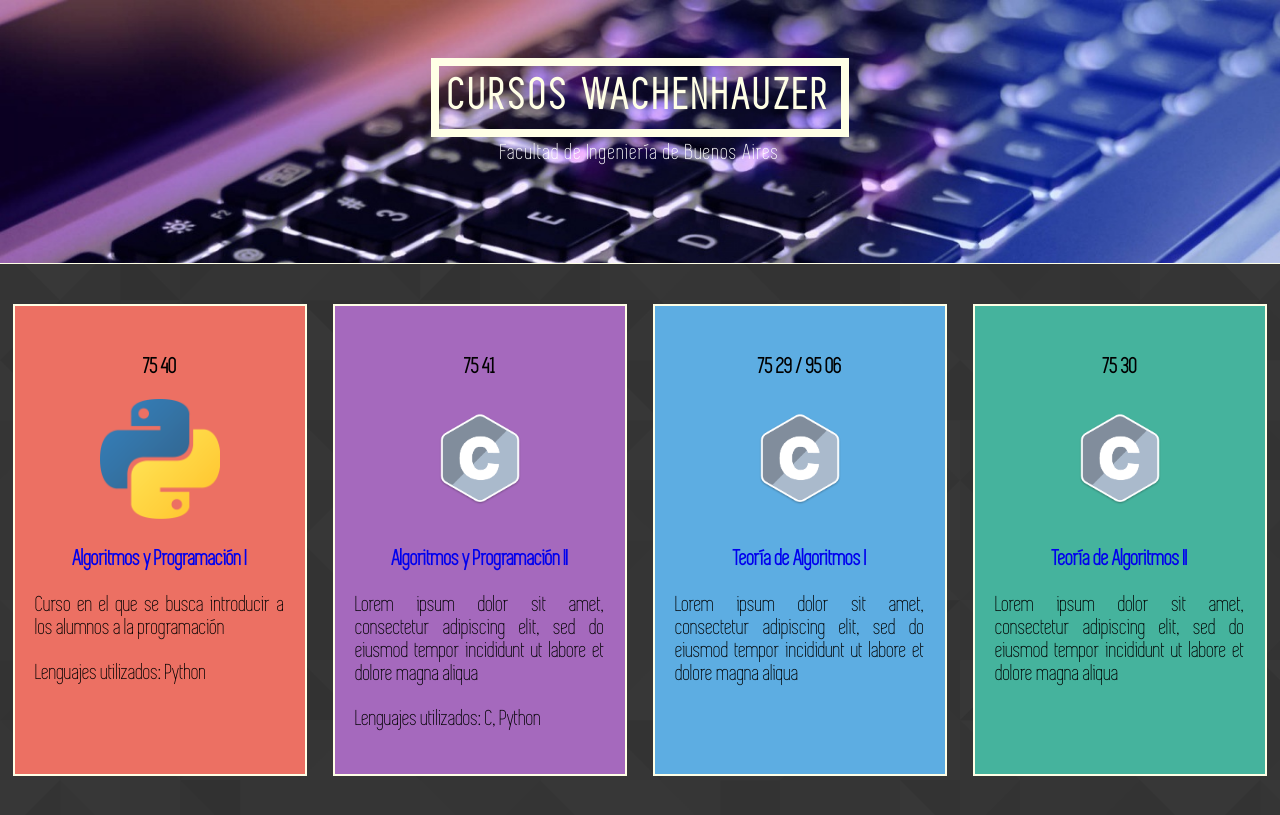
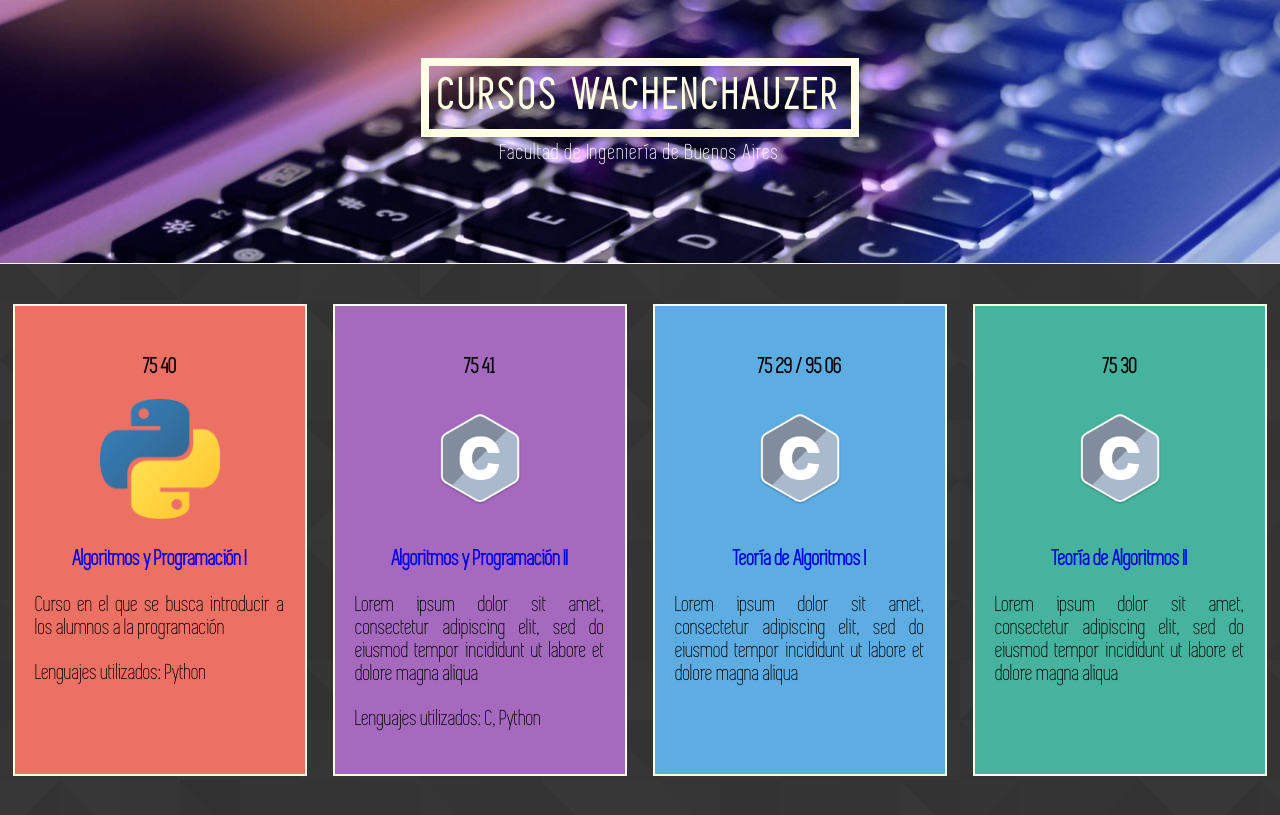
Before and after one commit to algoritmos-rw/algoritmos-rw.github.io, a Jekyll site: the page built from index.md, in a window 1280 px wide. Shown: the top 815 px of the page. Built offline with Jekyll 4.4.1, drawn with Linux system fonts in a browser that asks for light colours.

Commit message:
Arreglado apellido de Rosita

```diff
--- a/_layouts/default.html
+++ b/_layouts/default.html
@@ -9,7 +9,7 @@
 </head>
 
 <header class="cabezera" >
-        <h1><span>Cursos Wachenhauzer</span></h1>
+        <h1><span>Cursos Wachenchauzer</span></h1>
         <p class="kicker">Facultad de Ingeniería de Buenos Aires</p>
 </header>
 
```
